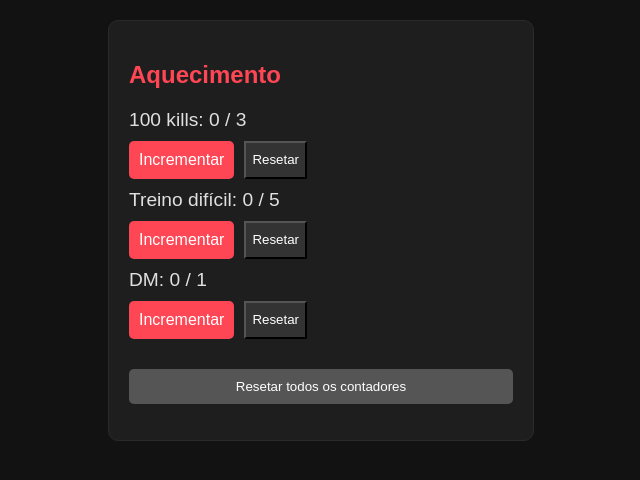
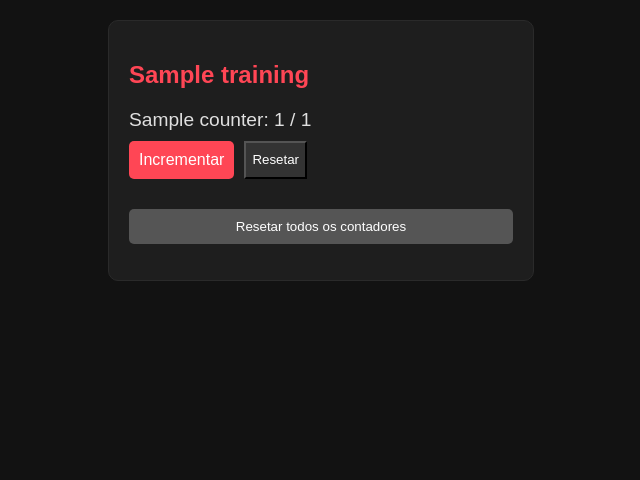
Before and after one commit to Artyyon/training-server-valorant, a Flask app: template templates/index.html in a window 1280 px wide. Shown: the part 77-557 px from the top of the page, without its empty margins (319-959 px from the left). Run offline with Flask 3, Linux system fonts and the light colour scheme; the template is opened without the code that fills it: most values are stand-ins (such as "Sample title", 1, 10 or a date in 2020).

Commit message:
Criação dos cards de forma dinâmica

```diff
--- a/templates/index.html
+++ b/templates/index.html
@@ -11,44 +11,77 @@
         <h1>TICS - Treino Inteligente de Contadores</h1>
     </div>
     <div class="container">
+        <!-- Gerar cards dinamicamente com Jinja -->
+        {% for training in trainings %}
         <div class="card">
-            <h2>Aquecimento</h2>
+            <h2>{{ training.name }}</h2>
             <ul>
-                <li>100 kills: <span id="kill-count-1">0</span> / 3</li>
+                <!-- Gerar contadores dinamicamente -->
+                {% for counter in training.counters %}
+                <li>{{ counter.name }}: <span id="counter-{{ training.id }}-{{ counter.id }}">{{ counter.count }}</span> / {{ counter.max_count }}</li>
                 <div class="btn-group">
-                    <button class="btn" onclick="increment('kill-count-1', 3)">Incrementar</button>
-                    <button class="btn-reset" onclick="resetCount('kill-count-1')">Resetar</button>
+                    <button class="btn" onclick="increment('counter-{{ training.id }}-{{ counter.id }}', {{ counter.max_count }}, {{ training.id }}, {{ counter.id }})">Incrementar</button>
+                    <button class="btn-reset" onclick="resetCount('counter-{{ training.id }}-{{ counter.id }}', {{ training.id }}, {{ counter.id }})">Resetar</button>
                 </div>
-                <li>Treino difícil: <span id="difficult-training-count-1">0</span> / 5 </li>
-                <div class="btn-group">
-                    <button class="btn" onclick="increment('difficult-training-count-1', 5)">Incrementar</button>
-                    <button class="btn-reset" onclick="resetCount('difficult-training-count-1')">Resetar</button>
-                </div>
-                <li>DM: <span id="dm-count-1">0</span> / 1 </li>
-                <div class="btn-group">
-                    <button class="btn" onclick="increment('dm-count-1', 1)">Incrementar</button>
-                    <button class="btn-reset" onclick="resetCount('dm-count-1')">Resetar</button>
-                </div>
-                <button class="btn-reset-all" onclick="resetAll('kill-count-1', 'difficult-training-count-1', 'dm-count-1')">Resetar todos os contadores</button>
+                {% endfor %}
+                <button class="btn-reset-all" onclick="resetAll({{ training.id }})">Resetar todos os contadores</button>
             </ul>
         </div>
+        {% endfor %}
     </div>
 
     <script>
-        function increment(id, max) {
+        // Função para incrementar um contador
+        function increment(id, max, trainingId, counterId) {
             var span = document.getElementById(id);
             var count = parseInt(span.textContent);
             if (count < max) {
                 span.textContent = count + 1;
+                // Enviar atualização para o servidor
+                fetch('/update-counter', {
+                    method: 'POST',
+                    headers: {
+                        'Content-Type': 'application/json'
+                    },
+                    body: JSON.stringify({
+                        training_id: trainingId,
+                        counter_id: counterId
+                    })
+                });
             }
         }
 
-        function resetCount(id) {
+        // Função para resetar um contador
+        function resetCount(id, trainingId, counterId) {
             document.getElementById(id).textContent = '0';
+            // Enviar reset para o servidor
+            fetch('/reset-counter', {
+                method: 'POST',
+                headers: {
+                    'Content-Type': 'application/json'
+                },
+                body: JSON.stringify({
+                    training_id: trainingId,
+                    counter_id: counterId
+                })
+            });
         }
 
-        function resetAll(...ids) {
-            ids.forEach(id => resetCount(id));
+        // Função para resetar todos os contadores de um treino
+        function resetAll(trainingId) {
+            var spans = document.querySelectorAll(`span[id^='counter-${trainingId}']`);
+            spans.forEach(span => span.textContent = '0');
+            // Enviar reset de todos os contadores para o servidor
+            fetch('/reset-counter', {
+                method: 'POST',
+                headers: {
+                    'Content-Type': 'application/json'
+                },
+                body: JSON.stringify({
+                    training_id: trainingId,
+                    counter_id: -1
+                })
+            });
         }
     </script>
 </body>
```
